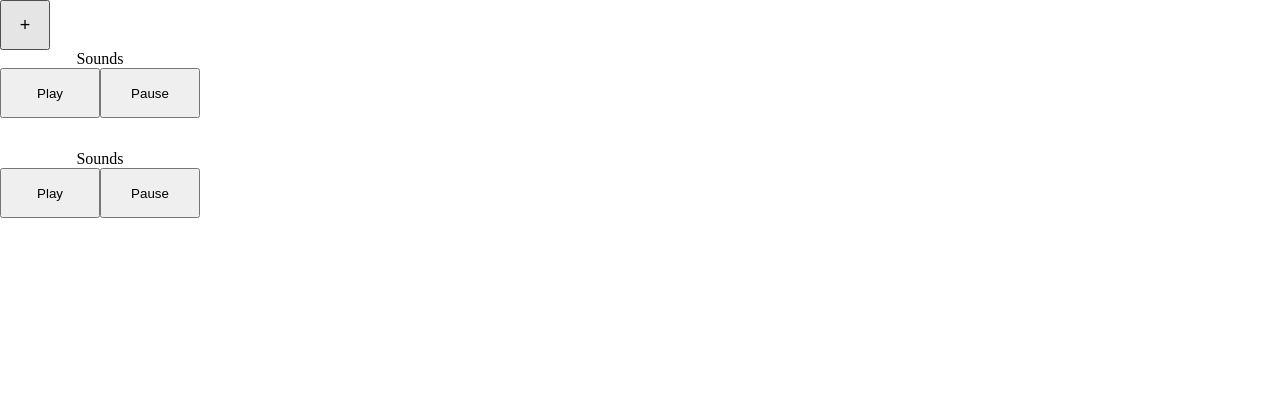
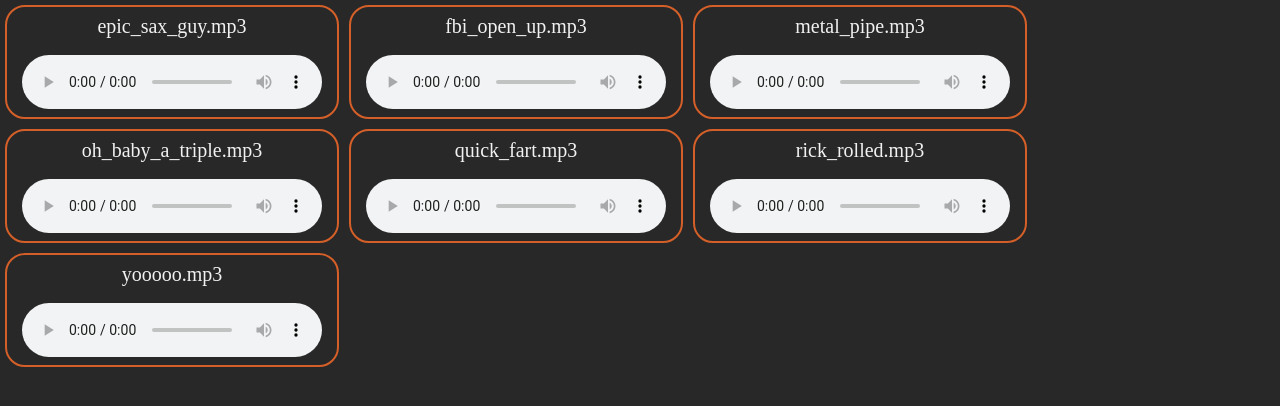
Before and after one commit to mrhl082024/soundboard, a plain HTML site: page index.html in a window 1280 px wide. Drawn offline with Linux system fonts and the light colour scheme.

Commit message:
swapped away from homemade play and pause button, over to audio.controls. also added alot more sounds, styled some of it as well

```diff
--- a/index.html
+++ b/index.html
@@ -1,15 +1,13 @@
 <!DOCTYPE html>
 <html lang="en">
-<head>
-    <meta charset="UTF-8">
-    <meta name="viewport" content="width=device-width, initial-scale=1.0">
+  <head>
+    <meta charset="UTF-8" />
+    <meta name="viewport" content="width=device-width, initial-scale=1.0" />
     <title>Soundbar</title>
     <script src="./index.js" defer></script>
-    <link rel="stylesheet" href="./style.css">
-</head>
-<body>
-    <button id="import-sound">+</button>
+    <link rel="stylesheet" href="./style.css" />
+  </head>
+  <body>
     <div id="container"></div>
-    <div id="custom-sounds"></div>
-</body>
+  </body>
 </html>
--- a/index.js
+++ b/index.js
@@ -1,54 +1,52 @@
 const container = document.querySelector("#container");
 
-const audioArray = ["sounds/rick_rolled_shortversion.mp3", "sounds/epic_sax_guy_shortversion.mp3"]
+const audioArray = [
+  "sounds/epic_sax_guy.mp3",
+  "sounds/fbi_open_up.mp3",
+  "sounds/metal_pipe.mp3",
+  "sounds/oh_baby_a_triple.mp3",
+  "sounds/quick_fart.mp3",
+  "sounds/rick_rolled.mp3",
+  "sounds/yooooo.mp3",
+];
 
-function createSoundBtn(){
+function createSoundBtn() {
   for (let i = 0; i < audioArray.length; i++) {
-/*         const audio = new Audio([i]); */
     const soundCard = document.createElement("div");
     soundCard.id = "sound-card";
-        const audio = document.createElement("audio");
+
+    const audio = document.createElement(`audio`);
     audio.src = audioArray[i];
+    audio.controls = true;
+    audio.id = "audio";
+
     const title = document.createElement("p");
-        title.textContent = "Sounds";
+    title.textContent = audioArray[i].split("sounds/").pop();
     title.id = "title";
-        const playBtn =document.createElement("button");
-/*         playBtn.src = i; */
-        playBtn.id = "play-btn";
-        playBtn.textContent = "Play";
-        const pauseBtn = document.createElement("button");
-/*         pauseBtn.src = i; */
-        pauseBtn.id = "pause-btn";
-        pauseBtn.textContent = "Pause";
-        playBtn.addEventListener("click", () => {
-            audio.play();
-        });
-        pauseBtn.addEventListener("click", () => {
-            audio.pause();
-        } );
+
+    // const playBtn = document.createElement("button");
+    // playBtn.className = "sound-btn";
+    // playBtn.textContent = "Play";
+    // playBtn.id = "play-btn";
+
+    // const pauseBtn = document.createElement("button");
+    // pauseBtn.className = "sound-btn";
+    // pauseBtn.textContent = "Pause";
+    // pauseBtn.id = "pause-btn";
+
+    // playBtn.addEventListener("click", () => {
+    //   audio.play();
+    // });
+
+    // pauseBtn.addEventListener("click", () => {
+    //   audio.pause();
+    // });
+
     soundCard.appendChild(title);
-        soundCard.appendChild(playBtn);
-        soundCard.appendChild(pauseBtn);
+    soundCard.appendChild(audio);
+    // soundCard.appendChild(playBtn);
+    // soundCard.appendChild(pauseBtn);
     container.appendChild(soundCard);
-        console.log();
-
-
   }
 }
-createSoundBtn()
-
-const addSoundBtn = document.querySelector("#import-sound");
-const customContainer = document.getElementById("custom-sounds");
-
-let customSounds = [];
-
-addSoundBtn.addEventListener("click", () => {
-    const popUp = document.createElement("div");
-    const closeBtn = document.createElement("button");
-    const inputField = document.createElement("input");
-    const addBtn = document.createElement("button");
-    popUp.appendChild(closeBtn)
-    popUp.appendChild(inputField)
-    popUp.appendChild(addBtn)
-    window.open(popUp, "popup")
-})
+createSoundBtn();
--- a/style.css
+++ b/style.css
@@ -1,24 +1,47 @@
-*{
-    margin: 0;
-    padding: 0;
-    box-sizing: 0;
+* {
+  margin: 0;
+  padding: 0;
+  box-sizing: 0;
+  background-color: rgb(40, 40, 40);
+  font-size: 20px;
 }
-#sound-card{
-    width: 200px;
-    height: 100px;
+#container {
+  display: flex;
+  flex-wrap: wrap;
+  width: 100%;
 }
-#title{
-    text-align: center;
+#sound-card {
+  width: 330px;
+  height: 110px;
+  color: #f1f1f1;
+  border: 2px solid rgb(212, 95, 40);
+  display: grid;
+  grid-template-areas:
+    "a"
+    "b";
+  justify-content: space-around;
+  align-items: center;
+  margin: 5px 5px 5px 5px;
+  border-radius: 1rem;
 }
-#play-btn{
-    width: 100px;
-    height: 50px;
+#title {
+  text-align: center;
+  grid-area: a;
 }
-#pause-btn{
-    width: 100px;
-    height: 50px;
+.sound-btn {
+  width: 80px;
+  height: 50px;
+  border-radius: 3rem;
+  color: rgb(212, 95, 40);
 }
-#import-sound{
-    width: 50px;
-    height: 50px;font-size: large;
+/* #play-btn {
+  color: green;
+  grid-area: b;
 }
+#pause-btn {
+  color: red;
+  grid-area: c;
+} */
+#audio {
+  grid-area: b;
+}
```
Also changed, not shown: 9 other files. Lines whose indentation alone changed are shown as unchanged.
